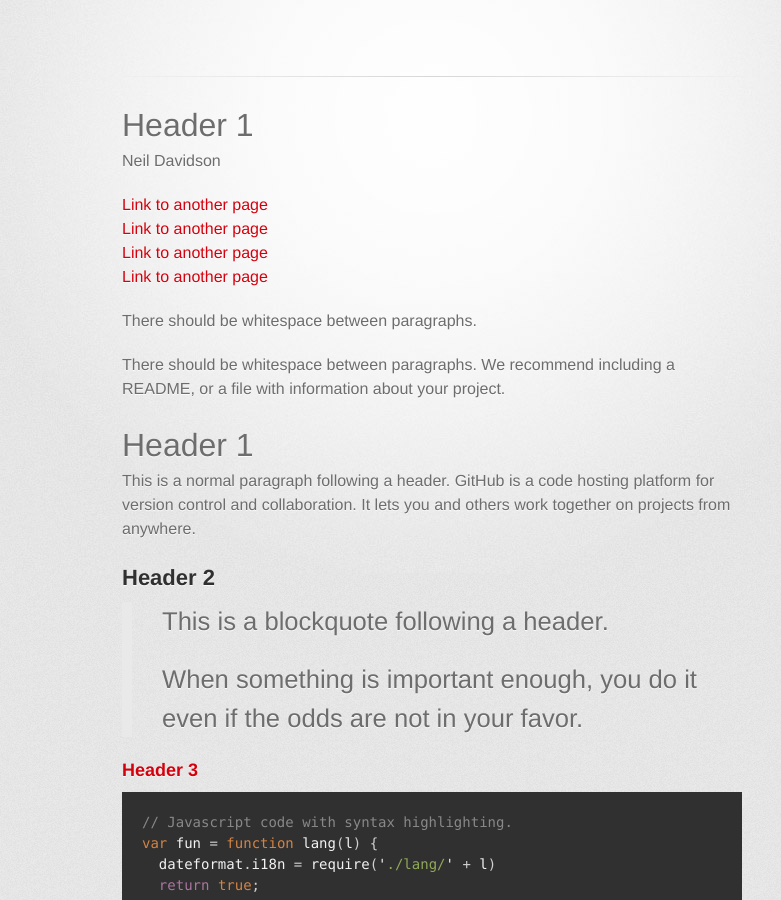
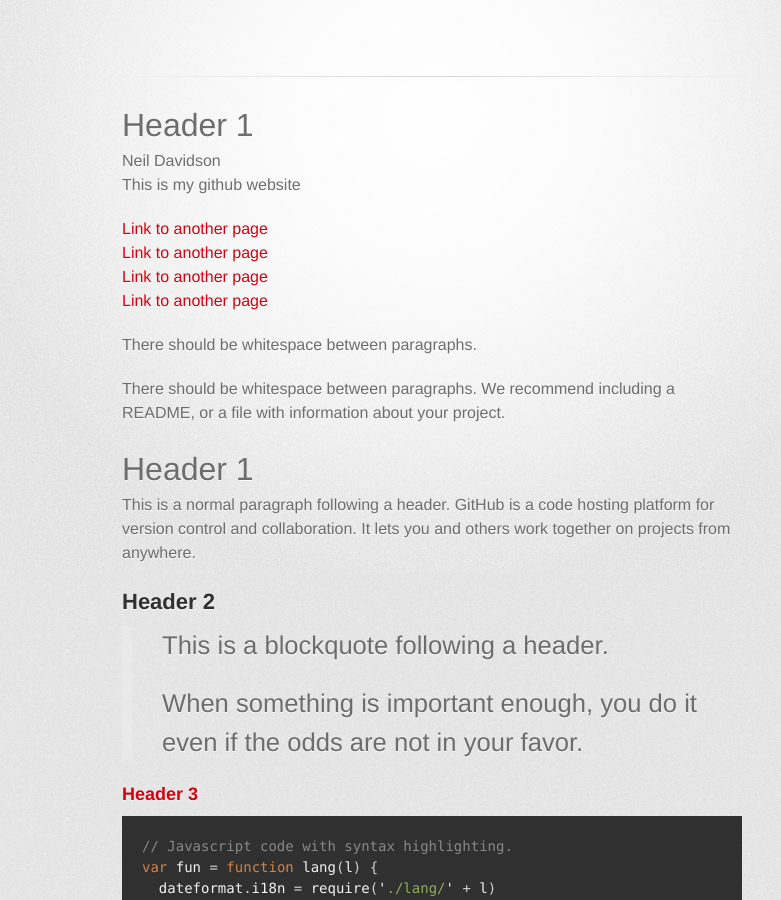
Before and after one commit to davidsonn1/davidsonn1.github.io, a Jekyll site: the page built from index.md, in a window 1280 px wide and 900 px high. Shown: the whole window, without its empty margins (208-989 px from the left). Built offline with Jekyll 4.4.1, drawn with Linux system fonts in a browser that asks for light colours; some web fonts are replaced; our own code applies the rules of GitHub Pages for plain Markdown files.

Commit message:
Update index.md

```diff
--- a/index.md
+++ b/index.md
@@ -1,6 +1,6 @@
 # Header 1
-Neil Davidson
-
+Neil Davidson<br>
+This is my github website<br>
 
 
 
```
